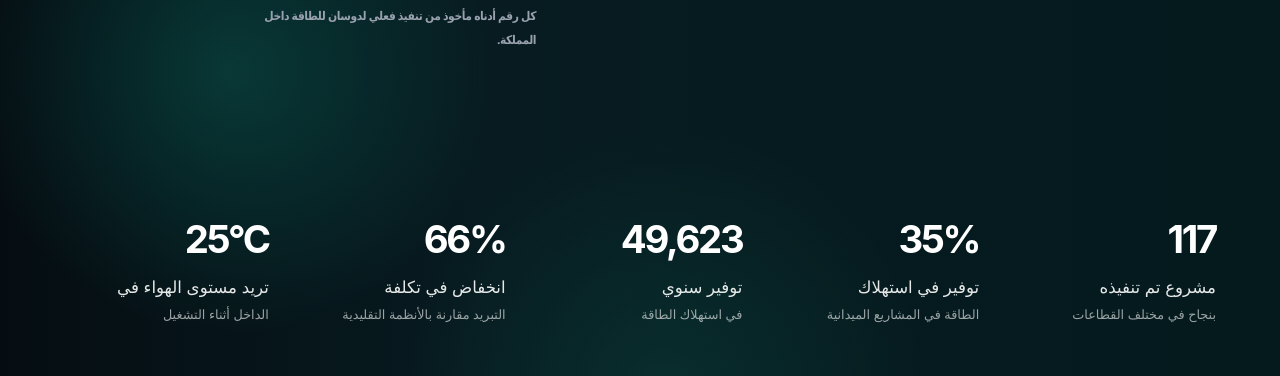
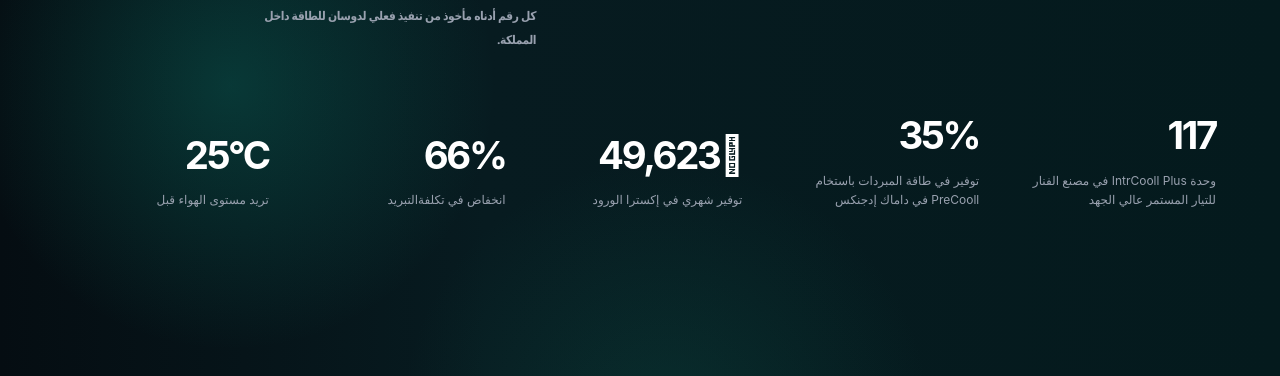
Before and after one commit to yasseno64/Dosan1, a React (Vite) app: page / in a window 1280 px wide. Shown: the part 1020-1396 px from the top of the page. Built offline with nearby package versions, Linux system fonts and the light colour scheme.

Commit message:
Some details

```diff
--- a/src/components/Static.tsx
+++ b/src/components/Static.tsx
@@ -3,28 +3,23 @@
 const metrics = [
   {
     value: "117",
-    label: "مشروع تم تنفيذه",
-    note: "بنجاح في مختلف القطاعات",
+    label: "وحدة IntrCooll Plus في مصنع الفنار للتيار المستمر عالي الجهد"
   },
   {
     value: "35%",
-    label: "توفير في استهلاك",
-    note: "الطاقة في المشاريع الميدانية",
+    label: "توفير في طاقة المبردات باستخام PreCooll في داماك إدجنكس",
   },
   {
-    value: "49,623",
-    label: "توفير سنوي",
-    note: "في استهلاك الطاقة",
+    value: "49,623⃁",
+    label: "توفير شهري في إكسترا الورود",
   },
   {
     value: "66%",
-    label: "انخفاض في تكلفة",
-    note: "التبريد مقارنة بالأنظمة التقليدية",
+    label: "انخفاض في تكلفةالتبريد",
   },
   {
     value: "25°C",
-    label: "تريد مستوى الهواء في",
-    note: "الداخل أثناء التشغيل",
+    label: "تريد مستوى الهواء قبل",
   },
 ];
 
@@ -70,13 +65,13 @@
           </h5>
         </div>
 
-        <div className="grid grid-cols-1 gap-x-8 gap-y-10 md:grid-cols-2 xl:grid-cols-5">
+        <div className="grid grid-cols-1 gap-x-8 gap-y-10 md:grid-cols-2 xl:grid-cols-5 ">
           {metrics.map((metric) => (
             <div
               key={metric.value}
               className="flex min-h-[210px] flex-col justify-end "
             >
-              <div className="text-[clamp(2rem,3vw,4rem)] font-bold leading-none tracking-[-0.06em] text-white">
+              <div className="text-[clamp(2rem,3vw,4rem)] font-bold leading-none tracking-[-0.06em] text-white ]">
                 <CountUp
                   from={0}
                   to={getNumber(metric.value)}
@@ -88,13 +83,11 @@
                 {metric.value.replace(/[0-9,.]/g, "")}
               </div>
 
-              <div className="mt-4 space-y-1 text-right">
-                <p className="text-[clamp(1rem,1.3vw,1.5rem)] leading-relaxed text-white/90">
+              <div className="mt-4 space-y-1 text-right mb-[150px]">
+                <p className="text-xs leading-relaxed text-gray-400">
                   {metric.label}
                 </p>
-                <p className="text-[clamp(0.8rem,1vw,1.1rem)] leading-relaxed text-white/60">
-                  {metric.note}
-                </p>
+
               </div>
             </div>
           ))}
--- a/src/pages/HomePage.tsx
+++ b/src/pages/HomePage.tsx
@@ -1,7 +1,7 @@
 import Navbar from "../components/Navbar"
 import Hero from "../components/Hero"
 import Static from "../components/Static"
-import HowAreYou from "../components/HowAreYou"
+import WhoAre from "../components/WhoAre"
 import Solve from "../components/Solve";
 import Product from "../components/Product"
 import Services from "../components/Services";
@@ -20,7 +20,7 @@
         <main>
             <Hero/>
             <Static/>
-            <HowAreYou/>
+            <WhoAre/>
             <Solve/>
             <Product/>
             <Services/>
```
Also changed, not shown: src/components/WhoAre.tsx (renamed from src/components/HowAreYou.tsx).
